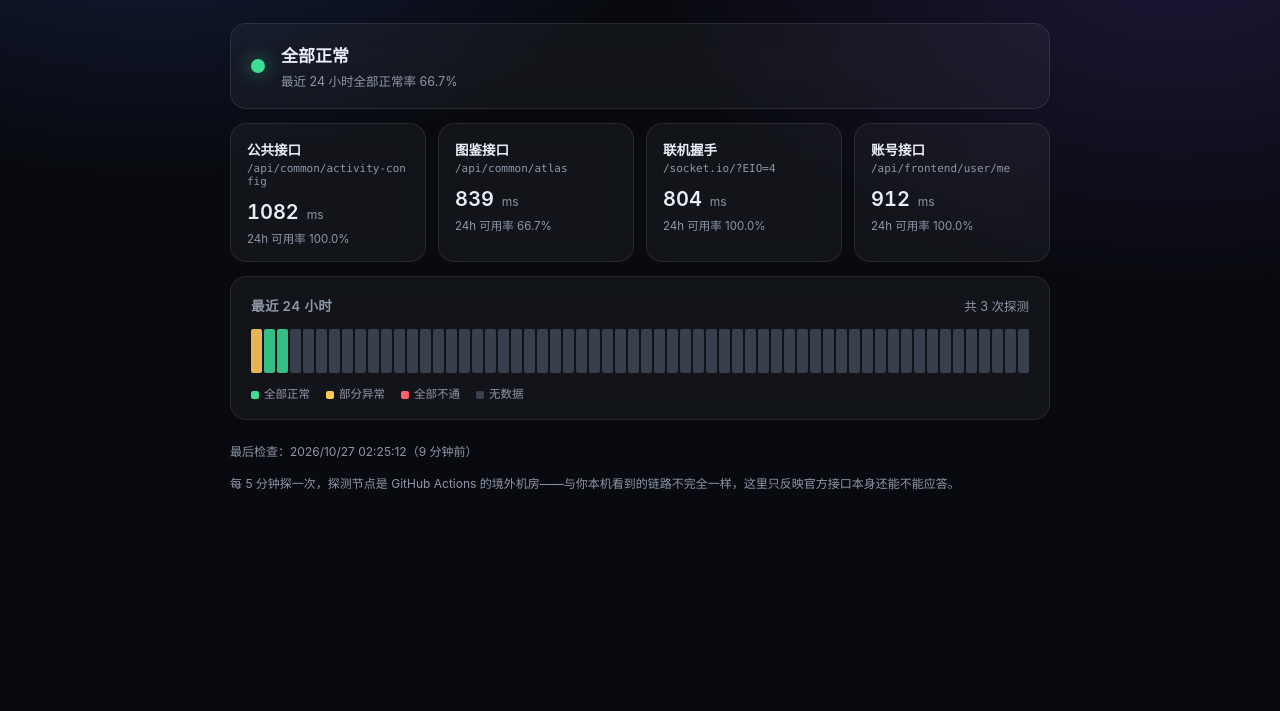
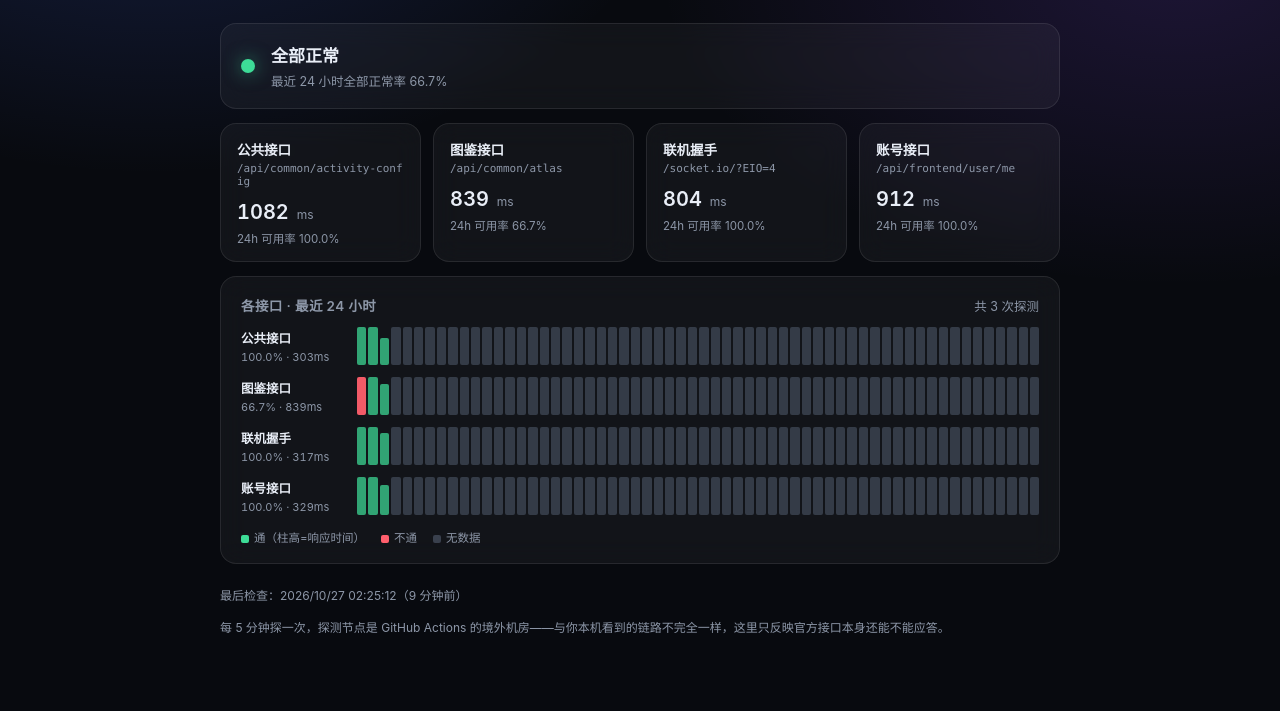
Before and after one commit to WM86/wuwatappo-status, a plain HTML site: page index.html in a window 1280 px wide. Shown: the part 104-815 px from the top of the page. Drawn offline with Linux system fonts and the light colour scheme.

Commit message:
每个接口分开一条 24 小时时间带，柱高按响应时间

```diff
--- a/index.html
+++ b/index.html
@@ -29,7 +29,7 @@
       radial-gradient(800px 500px at 92% 8%, rgba(140,80,255,.16), transparent 65%),
       var(--bg);
   }
-  main{max-width:860px;margin:0 auto;padding:44px 20px 60px}
+  main{max-width:880px;margin:0 auto;padding:44px 20px 60px}
   header{margin-bottom:26px}
   h1{font-size:23px;font-weight:600;margin:0 0 8px;letter-spacing:.3px}
   .host{font-size:12.5px;color:var(--sub);font-family:ui-monospace,Consolas,monospace;margin:0}
@@ -57,15 +57,22 @@
   .check .unit{font-size:12px;color:var(--sub)}
   .check .rate{font-size:11.5px;color:var(--sub);margin-top:6px}
   .check.down .ms,.check.down .name{color:var(--bad)}
-  .row{display:flex;justify-content:space-between;align-items:baseline;gap:12px;margin-bottom:14px}
+  .row{display:flex;justify-content:space-between;align-items:baseline;gap:12px;margin-bottom:6px}
   h2{font-size:13.5px;font-weight:600;margin:0;color:var(--sub);letter-spacing:.4px}
-  .bars{display:flex;gap:2px;height:44px;align-items:stretch}
-  .bar{flex:1 1 0;border-radius:2px;background:var(--none);min-width:1px;transition:transform .12s}
-  .bar:hover{transform:scaleY(1.08)}
-  .bar.ok{background:var(--ok);opacity:.85}
+
+  .lines{margin-top:12px;display:flex;flex-direction:column;gap:12px}
+  .line{display:grid;grid-template-columns:104px 1fr;gap:12px;align-items:center}
+  .line-meta{min-width:0}
+  .ln{display:block;font-size:12.5px;font-weight:600}
+  .lr{display:block;font-size:11px;color:var(--sub);margin-top:3px;font-variant-numeric:tabular-nums}
+  .bars{display:flex;gap:2px;height:38px;align-items:flex-end}
+  .bar{flex:1 1 0;border-radius:2px;background:var(--none);min-width:1px;height:100%;opacity:.9}
+  .bar.ok{background:var(--ok);opacity:.72}
   .bar.warn{background:var(--warn);opacity:.9}
-  .bar.bad{background:var(--bad);opacity:.9}
-  .legend{display:flex;gap:16px;margin-top:12px;font-size:11.5px;color:var(--sub);flex-wrap:wrap}
+  .bar.bad{background:var(--bad);opacity:.95;height:100%!important}
+  .bar:hover{opacity:1}
+
+  .legend{display:flex;gap:16px;margin-top:14px;font-size:11.5px;color:var(--sub);flex-wrap:wrap}
   .legend i{display:inline-block;width:8px;height:8px;border-radius:2px;margin-right:5px;vertical-align:middle}
   footer{margin-top:22px;font-size:12px;color:var(--sub);line-height:1.7}
   a{color:#7fa6ff;text-decoration:none}
@@ -90,14 +97,13 @@
 
   <section class="card">
     <div class="row">
-      <h2>最近 24 小时</h2>
+      <h2>各接口 · 最近 24 小时</h2>
       <span class="sub" id="uptime" style="margin:0"></span>
     </div>
-    <div class="bars" id="bars"></div>
+    <div class="lines" id="lines"></div>
     <div class="legend">
-      <span><i style="background:var(--ok)"></i>全部正常</span>
-      <span><i style="background:var(--warn)"></i>部分异常</span>
-      <span><i style="background:var(--bad)"></i>全部不通</span>
+      <span><i style="background:var(--ok)"></i>通（柱高=响应时间）</span>
+      <span><i style="background:var(--bad)"></i>不通</span>
       <span><i style="background:var(--none)"></i>无数据</span>
     </div>
   </section>
@@ -117,6 +123,7 @@ const LABEL = {
   auth:   { name: "账号接口", path: "/api/frontend/user/me" },
 };
 const DAY = 24 * 3600 * 1000;
+const MAX_BARS = 288;
 
 function fmtTime(iso) {
   const d = new Date(iso);
@@ -129,6 +136,11 @@ function ago(iso) {
   if (s < 5400) return Math.round(s / 60) + " 分钟前";
   if (s < 172800) return Math.round(s / 3600) + " 小时前";
   return Math.round(s / 86400) + " 天前";
+}
+function median(list) {
+  if (!list.length) return null;
+  const v = list.slice().sort((a, b) => a - b);
+  return v[Math.floor(v.length / 2)];
 }
 
 async function main() {
@@ -146,6 +158,7 @@ async function main() {
   const runs = Array.isArray(data.runs) ? data.runs : [];
   const ids = ORDER.filter((id) => checks[id]);
   const down = ids.filter((id) => !checks[id].ok);
+  const last24 = runs.filter((r) => Date.now() - new Date(r.t).getTime() <= DAY);
 
   // 总状态
   const dot = document.getElementById("overall-dot");
@@ -162,8 +175,6 @@ async function main() {
     dot.className = "dot warn";
     text.textContent = "部分异常";
   }
-
-  const last24 = runs.filter((r) => Date.now() - new Date(r.t).getTime() <= DAY);
   const okRuns = last24.filter((r) => ids.every((id) => r.ok && r.ok[id]));
   const rate = last24.length ? (okRuns.length / last24.length) * 100 : null;
   document.getElementById("overall-sub").textContent = down.length
@@ -190,29 +201,64 @@ async function main() {
     box.appendChild(el);
   });
 
-  // 24h 条
-  const bars = document.getElementById("bars");
-  bars.innerHTML = "";
-  const MAX = 288;
-  const shown = runs.slice(-MAX);
+  // 每个接口分开一条时间带
+  const shown = runs.slice(-MAX_BARS);
+  const wrap = document.getElementById("lines");
+  wrap.innerHTML = "";
+  ids.forEach((id) => {
+    const line = document.createElement("div");
+    line.className = "line";
+
+    const meta = document.createElement("div");
+    meta.className = "line-meta";
+
+    const mine = last24.filter((r) => r.ok && r.ok[id] !== undefined);
+    const mineOk = mine.filter((r) => r.ok[id]);
+    const mineRate = mine.length ? (mineOk.length / mine.length) * 100 : null;
+    const msList = mineOk.map((r) => r.ms && r.ms[id]).filter((v) => typeof v === "number");
+    const med = median(msList);
+
+    meta.innerHTML =
+      '<span class="ln">' + LABEL[id].name + "</span>" +
+      '<span class="lr">' +
+        (mineRate === null ? "—" : mineRate.toFixed(1) + "%") +
+        " · " + (med === null ? "—" : med + "ms") +
+      "</span>";
+
+    const bars = document.createElement("div");
+    bars.className = "bars";
     shown.forEach((r) => {
-    const flags = ids.map((id) => r.ok && r.ok[id]);
-    const up = flags.filter(Boolean).length;
+      const okFlag = !!(r.ok && r.ok[id]);
+      const ms = r.ms && r.ms[id];
       const b = document.createElement("div");
-    b.className = "bar " + (up === ids.length ? "ok" : up === 0 ? "bad" : "warn");
-    b.title = fmtTime(r.t) + " · " + up + "/" + ids.length + " 通";
+      b.className = "bar " + (okFlag ? "ok" : "bad");
+      if (okFlag && typeof ms === "number") {
+        // 400ms 以下顶到 100%，1600ms 以上压到 45%
+        const h = Math.min(100, Math.max(45, 100 - (ms - 400) / 24));
+        b.style.height = h.toFixed(1) + "%";
+        b.title = fmtTime(r.t) + " · " + ms + "ms";
+      } else if (okFlag) {
+        b.title = fmtTime(r.t) + " · 通";
+      } else {
+        b.title = fmtTime(r.t) + " · 不通";
+      }
       bars.appendChild(b);
     });
-  const pad = Math.max(0, Math.min(MAX, 60) - shown.length);
+    const pad = Math.max(0, 60 - shown.length);
     for (let i = 0; i < pad; i++) {
       const b = document.createElement("div");
       b.className = "bar";
       b.title = "无数据";
       bars.appendChild(b);
     }
+
+    line.appendChild(meta);
+    line.appendChild(bars);
+    wrap.appendChild(line);
+  });
+
   document.getElementById("uptime").textContent =
     last24.length ? "共 " + last24.length + " 次探测" : "";
-
   document.getElementById("updated").textContent =
     "最后检查：" + fmtTime(data.updated) + "（" + ago(data.updated) + "）";
 }
```
Lines whose indentation alone changed are shown as unchanged.
